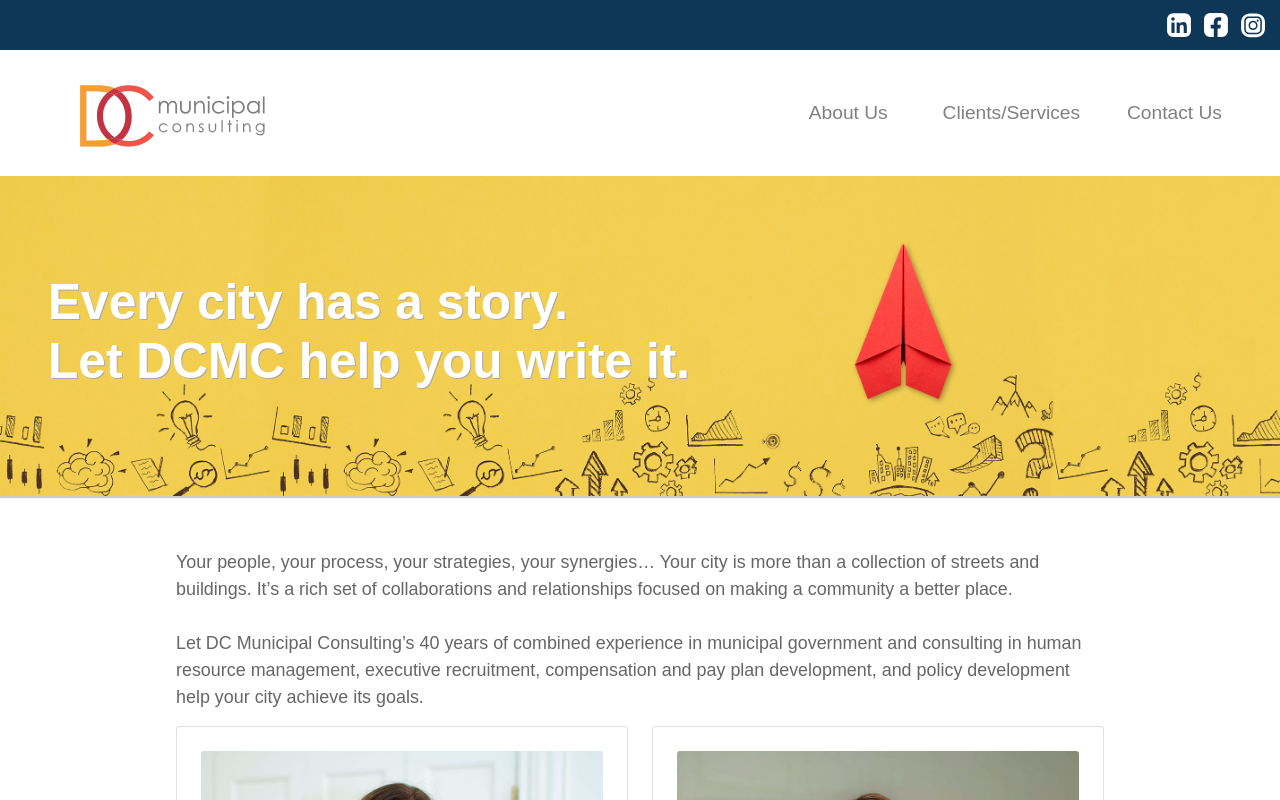
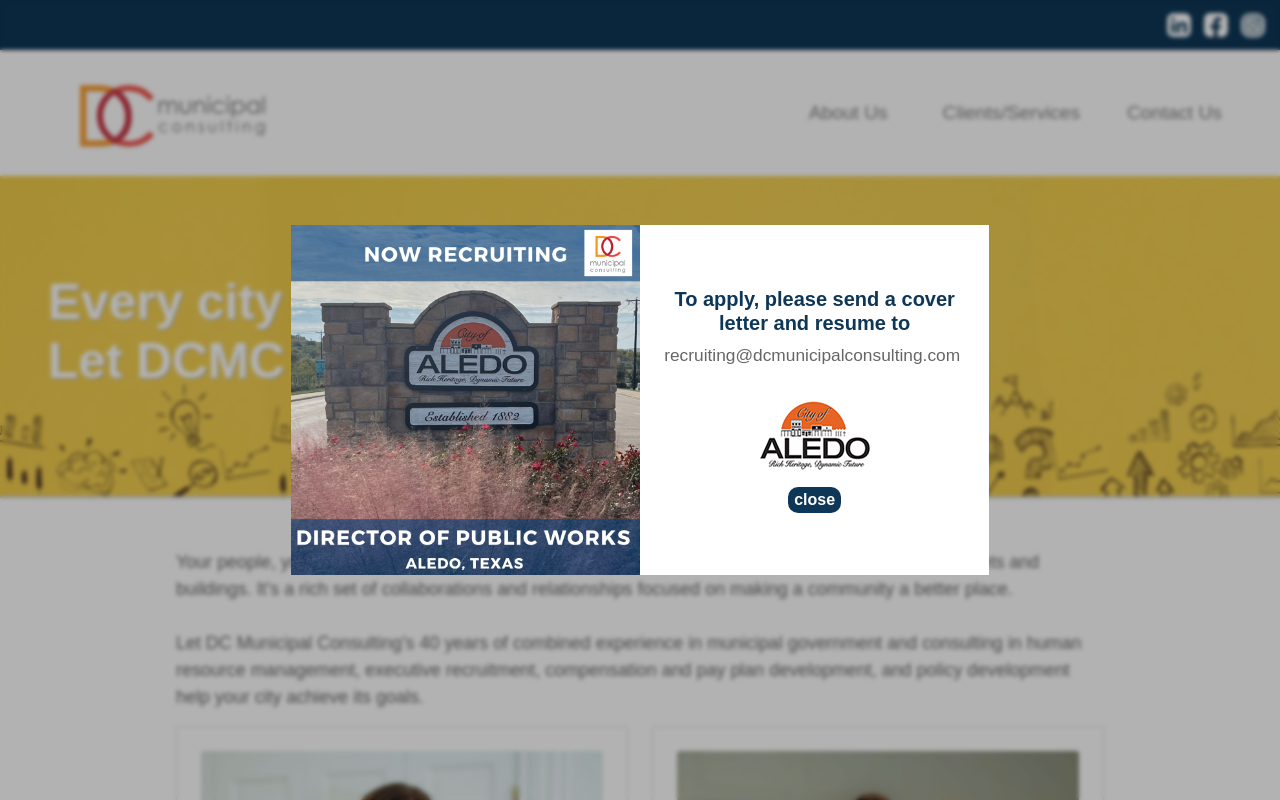
Before and after one commit to Sstefansdottir0620/dc-consulting, a React (Create React App) app: page / in a window 1280 px wide. Shown: the top 800 px of the page. Built offline with nearby package versions, Linux system fonts and the light colour scheme.

Commit message:
popup added

```diff
--- a/src/App.js
+++ b/src/App.js
@@ -1,14 +1,28 @@
-import React from "react";
+import React, { useEffect } from "react";
 import { BrowserRouter as Router, Route, Switch } from "react-router-dom";
 import Home from "./pages/Home";
 import Contact from "./pages/Contact";
 import About from "./pages/About";
 import Clients from "./pages/Clients";
 import Services from "./pages/Services";
+import PopUp from "./components/PopUp";
+import { useState } from "react";
 import "./App.css";
 
 function App() {
+  const [timedPopUp, setTimedPopUp] = useState(false);
+
+  useEffect(() => {
+    setTimeout(() => {
+      setTimedPopUp(true)
+    }, 2000)
+  }, [])
+
   return (
+    <>
+    <PopUp trigger={timedPopUp} triggerSet={setTimedPopUp}>
+      <p>This is my triggered popup</p>
+    </PopUp>
     <Router>
     <div className="route-env">
       <Switch>
@@ -30,6 +44,7 @@
       </Switch>
     </div>
   </Router>
+    </>
   );
 }
 
--- /dev/null
+++ b/src/PopUp.css
@@ -0,0 +1,61 @@
+.popup {
+    position: fixed;
+    top: 0;
+    left: 0;
+    width: 100%;
+    height:100vh;
+    display:flex;
+    justify-content: center;
+    align-items: center;
+    margin:auto;
+    z-index: 9000;
+    background-color: rgba(0,0,0,0.3);
+    backdrop-filter: blur(2px);
+    -webkit-backdrop-filter: blur(2px);
+}
+
+.popup-inner {
+    position: relative;
+    width: 80%;
+    height: 60%;
+    display: flex;
+    justify-content: center;
+    align-items: center;
+    flex-direction: column;
+}
+
+.popup-right {
+    background-color: white;
+}
+
+.popup-image {
+    max-height: 100%;
+    max-width: 100%;
+}
+
+.popup-image:hover {
+    cursor: pointer;
+}
+
+.close-btn {
+    position: relative;
+    border-radius: 10px;
+    background-color: rgb(14, 55, 87);
+    color:white;
+    border:none;
+    font-weight: bold;
+
+}
+
+
+.popup-content-wrap {
+    display: flex;
+    justify-content: center;
+    align-items: center;
+    margin: auto;
+}
+
+.link-style {
+
+    text-decoration: none;
+}
--- /dev/null
+++ b/src/components/PopUp.js
@@ -0,0 +1,45 @@
+import React from 'react'
+import popupImage from "../images/popupImage.png";
+import CityAledo from "../images/cityaledo - logo.png";
+import '../PopUp.css'
+
+function PopUp({trigger, triggerSet}) {
+  return (trigger) ? (
+    <div className="popup">
+        <div className="popup-inner">
+            <div className="row d-flex justify-content-center">
+                <div className="col-sm-4 p-0">
+                    <img src={popupImage} alt="popupImage" className='popup-image' onClick={() => window.location.href = "https://google.com"}></img>
+                </div>
+                <div className="col-sm-4 popup-right p-5 p-sm-2">
+                    <div className="row d-flex justify-content-center h-100">
+                        <div className="col-8 popup-content-wrap">
+                            <div className="text-center">
+                                <h1>To apply, please send a cover letter and resume to</h1>
+                <p className="fa fa-comment">
+                  <a
+                    className="link-style contact-info"
+                    href="mailto:info@dcmunicipalconsulting.com"
+                    target="_blank"
+                    rel="noreferrer"
+                  >
+                    recruiting@dcmunicipalconsulting.com
+                  </a>
+                </p>
+                <div className="col city-logo">
+                  <a href="https://www.aledotx.gov/human-resources" target="blank">
+                    <img src={CityAledo} alt="cityAledo"></img>
+                  </a>
+                </div>
+                                <button className="close-btn" onClick={() => triggerSet(false)}>close</button>
+                            </div>
+                        </div>
+                    </div>
+                </div>
+            </div>
+        </div>
+    </div>
+  ) : "";
+}
+
+export default PopUp
```
Also changed, not shown: src/images/popupImage.png (added), src/pages/Services.js (line endings or trailing spaces), 1 other file (tests, documents, lock files or other folders). Lines whose indentation alone changed are shown as unchanged.
